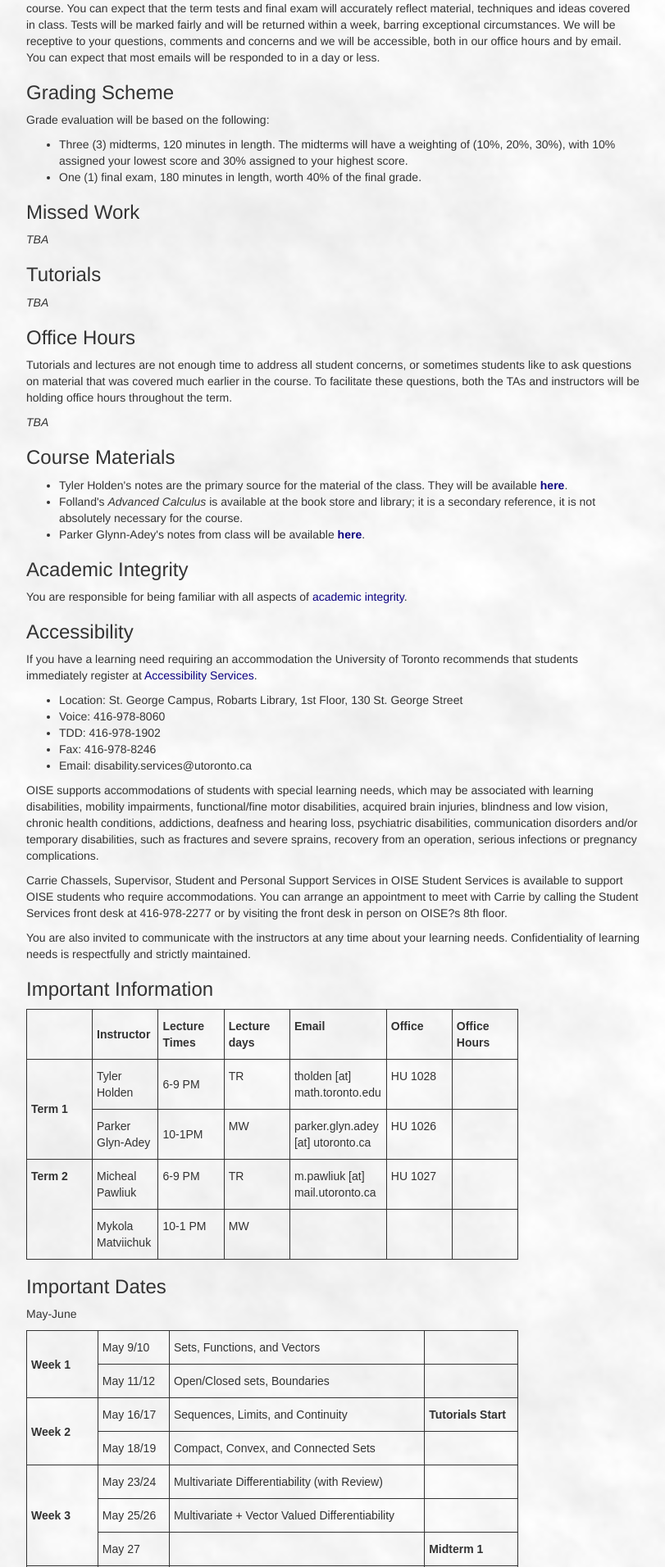
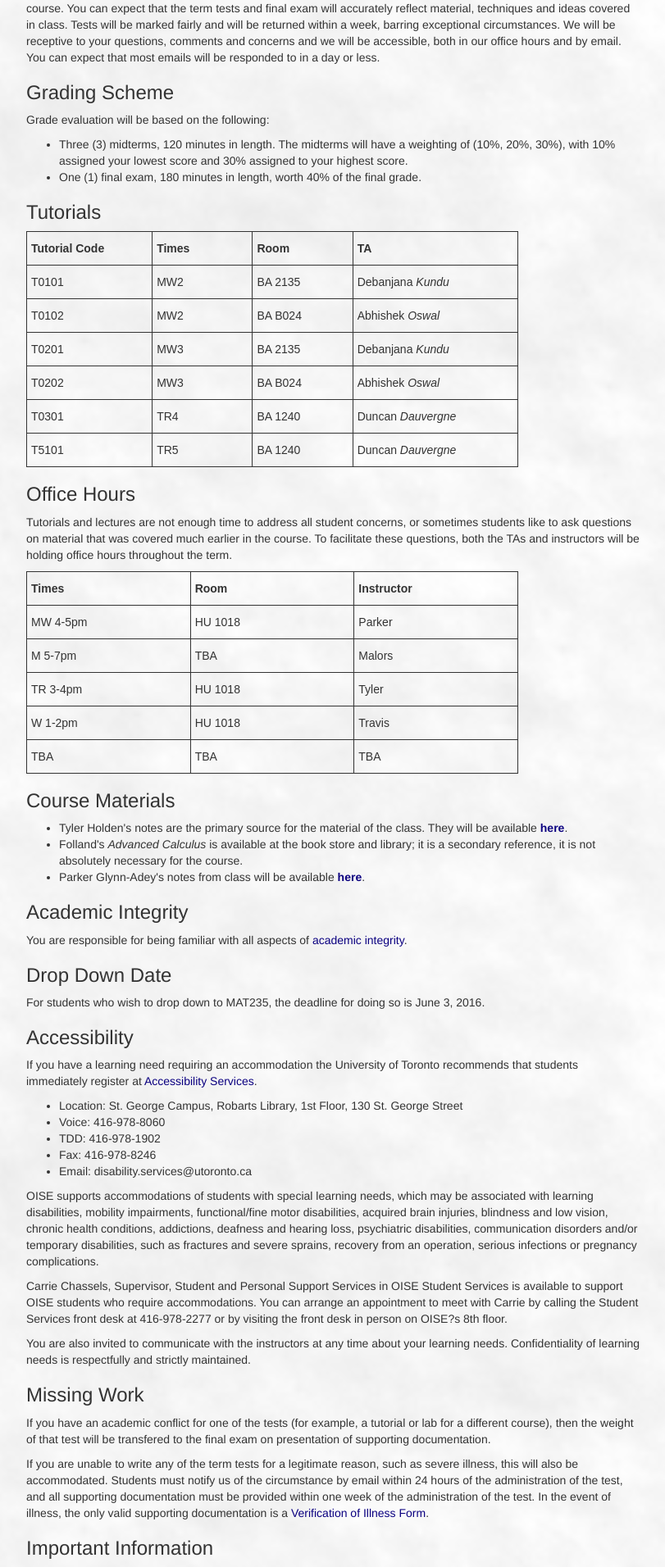
Before and after one commit to smcarington/mat237, a Django app: page /syllabus/ in a window 1280 px wide. Shown: the part 1619-3531 px from the top of the page at 82% size, without its empty margins (38-849 px from the left). Run offline with Django 3.2, Linux system fonts and the light colour scheme; the visitor is signed in with stand-in values (Sample User, id 1); data that the repository does not hold is empty; parts of the project's set-up code (start-up, migrations or seed data) failed here and were passed over; some libraries are stand-ins or nearby versions.

Commit message:
Removed login from syllabus

```diff
--- a/Problems/templates/Problems/syllabus.html
+++ b/Problems/templates/Problems/syllabus.html
@@ -54,31 +54,109 @@
     <li> One (1) final exam, 180 minutes in length, worth 40% of the final grade. </li>
 </ul>
 
-<h3>Missed Work</h3>
+<!--<h3>Missed Work</h3>
 
 <em>TBA</em>
 
+-->
+
 <h3>Tutorials</h3>
+<table class="tg">
+  <tr>
+    <th class="tg-e3zv">Tutorial Code</th>
+    <th class="tg-e3zv">Times<br></th>
+    <th class="tg-9hbo">Room<br></th>
+    <th class="tg-9hbo">TA</th>
+  </tr>
+  <tr>
+    <td class="tg-031e">T0101</td>
+    <td class="tg-031e">MW2</td>
+    <td class="tg-yw4l">BA 2135</td>
+    <td class="tg-yw4l">Debanjana <i>Kundu</i></td>
+  </tr>
+  <tr>
+    <td class="tg-031e">T0102</td>
+    <td class="tg-031e">MW2</td>
+    <td class="tg-yw4l">BA B024</td>
+    <td class="tg-yw4l">Abhishek <i>Oswal</i></td>
+  </tr>
+  <tr>
+    <td class="tg-031e">T0201</td>
+    <td class="tg-031e">MW3</td>
+    <td class="tg-yw4l">BA 2135</td>
+    <td class="tg-yw4l">Debanjana <i>Kundu</i></td>
+  </tr>
+  <tr>
+    <td class="tg-031e">T0202</td>
+    <td class="tg-031e">MW3</td>
+    <td class="tg-yw4l">BA B024</td>
+    <td class="tg-yw4l">Abhishek <i>Oswal</i></td>
+  </tr>
+  <tr>
+    <td class="tg-031e">T0301</td>
+    <td class="tg-031e">TR4</td>
+    <td class="tg-yw4l">BA 1240</td>
+    <td class="tg-yw4l">Duncan <i>Dauvergne</i></td>
+  </tr>
+  <tr>
+    <td class="tg-031e">T5101</td>
+    <td class="tg-031e">TR5</td>
+    <td class="tg-yw4l">BA 1240</td>
+    <td class="tg-yw4l">Duncan <i>Dauvergne</i></td>
+  </tr>
 
-<em>TBA</em>
+</table>
 
 <h3>Office Hours</h3>
 
 <p>Tutorials and lectures are not enough time to address all student concerns, or sometimes students like to ask questions on material that was covered much earlier in the course. To facilitate these questions, both the TAs and instructors will be holding office hours throughout the term.</p>
-
-<em>TBA</em>
+<table class="tg">
+  <tr>
+    <th class="tg-e3zv">Times<br></th>
+    <th class="tg-9hbo">Room<br></th>
+    <th class="tg-9hbo">Instructor<br></th>
+  </tr>
+  <tr>
+    <td class="tg-031e">MW 4-5pm</td>
+    <td class="tg-yw4l">HU 1018</td>
+    <td class="tg-yw4l">Parker</td>
+  </tr>
+  <tr>
+    <td class="tg-031e">M 5-7pm</td>
+    <td class="tg-yw4l">TBA</td>
+    <td class="tg-yw4l">Malors</td>
+  <tr>
+    <td class="tg-031e">TR 3-4pm</td>
+    <td class="tg-yw4l">HU 1018</td>
+    <td class="tg-yw4l">Tyler</td>
+  </tr>
+  <tr>
+    <td class="tg-031e">W 1-2pm</td>
+    <td class="tg-yw4l">HU 1018</td>
+    <td class="tg-yw4l">Travis</td>
+  </tr>
+  <tr>
+    <td class="tg-031e">TBA</td>
+    <td class="tg-yw4l">TBA</td>
+    <td class="tg-yw4l">TBA</td>
+  </tr>
+</table>
 
 <h3>Course Materials</h3>
 
 <ul>
 	<li>Tyler Holden's notes are the primary source for the material of the class. They will be available <a href="http://utmat237.com/">here</a>. </li>
 	<li>Folland's <em>Advanced Calculus</em> is available at the book store and library; it is a secondary reference, it is not absolutely necessary for the course. </li>
-	<li>Parker Glynn-Adey's notes from class will be available <a href="http://pgadey.wordpress.ca/">here</a>. </li>
+	<li>Parker Glynn-Adey's notes from class will be available <a href="http://pgadey.wordpress.com/">here</a>. </li>
 </ul>
 
 <h3>Academic Integrity</h3>
 
 <p>You are responsible for being familiar with all aspects of <a href="http://www.artsci.utoronto.ca/osai">academic integrity</a>.</p>
+
+<h3>Drop Down Date</h3>
+
+For students who wish to drop down to MAT235, the deadline for doing so is June 3, 2016.
 
 <h3>Accessibility</h3>
 
@@ -98,6 +176,12 @@
 
 <p>You are also invited to communicate with the instructors at any time about your learning needs. Confidentiality of learning needs is respectfully and strictly maintained.</p>
 
+<h3>Missing Work</h3>
+<p> If you have an academic conflict for one of the tests (for example, a tutorial or lab for a different course), then the weight of that test will be transfered to the final exam on presentation of supporting documentation. <p>
+
+<p>If you are unable to write any of the term tests for a legitimate reason, such as severe illness, this will also be accommodated. Students must notify us of the circumstance by email within 24 hours of the administration of the test, and all supporting documentation must be provided within one week of the administration of the test. In the event of illness, the only valid supporting documentation is a <a href="http://www.illnessverification.utoronto.ca/">Verification of Illness Form</a>.
+</p>
+
 <h3>Important Information</h3>
 
 <table class="tg">
@@ -105,7 +189,7 @@
     <th class="tg-031e"></th>
     <th class="tg-e3zv">Instructor</th>
     <th class="tg-e3zv">Lecture Times<br></th>
-    <th class="tg-9hbo">Lecture days<br></th>
+    <th class="tg-9hbo">Room</th>
     <th class="tg-9hbo">Email<br></th>
     <th class="tg-9hbo">Office<br></th>
     <th class="tg-9hbo">Office Hours<br></th>
@@ -113,16 +197,16 @@
   <tr>
     <td class="tg-e3zv" rowspan="2">Term 1<br></td>
     <td class="tg-031e">Tyler Holden<br></td>
-    <td class="tg-031e">6-9 PM</td>
-    <td class="tg-yw4l">TR</td>
+    <td class="tg-031e">TR 6-9 PM</td>
+    <td class="tg-yw4l">GB 221</td>
     <td class="tg-yw4l">tholden [at] math.toronto.edu</td>
     <td class="tg-yw4l">HU 1028</td>
     <td class="tg-yw4l"></td>
   </tr>
   <tr>
-    <td class="tg-031e">Parker Glyn-Adey<br></td>
-    <td class="tg-031e">10-1PM</td>
-    <td class="tg-yw4l">MW</td>
+    <td class="tg-031e">Parker Glynn-Adey<br></td>
+    <td class="tg-031e">MW 10-1 PM</td>
+    <td class="tg-yw4l">LM 162</td>
     <td class="tg-yw4l">parker.glyn.adey [at] utoronto.ca </td>
     <td class="tg-yw4l">HU 1026</td>
     <td class="tg-yw4l"></td>
@@ -160,12 +244,12 @@
   <tr>
     <th class="tg-e3zv" rowspan="2">Week 1<br></th>
     <th class="tg-031e">May 9/10<br></th>
-    <th class="tg-031e">Sets, Functions, and Vectors</th>
+    <th class="tg-031e">Sets, Functions, and Vectors (1.1, 1.2 Notes)</th>
     <th class="tg-031e"></th>
   </tr>
   <tr>
     <td class="tg-031e">May 11/12<br></td>
-    <td class="tg-031e">Open/Closed sets, Boundaries</td>
+    <td class="tg-031e">Open/Closed sets, Boundaries (1.3 Notes)</td>
     <td class="tg-031e"></td>
   </tr>
   <tr>
--- a/Problems/views.py
+++ b/Problems/views.py
@@ -127,7 +127,6 @@ def post_delete(request, pk):
     post.delete()
     return redirect('post_list')
 
-@login_required
 def syllabus(request):
     return render(request, 'Problems/syllabus.html')
 
```
Also changed, not shown: 2 other files.
